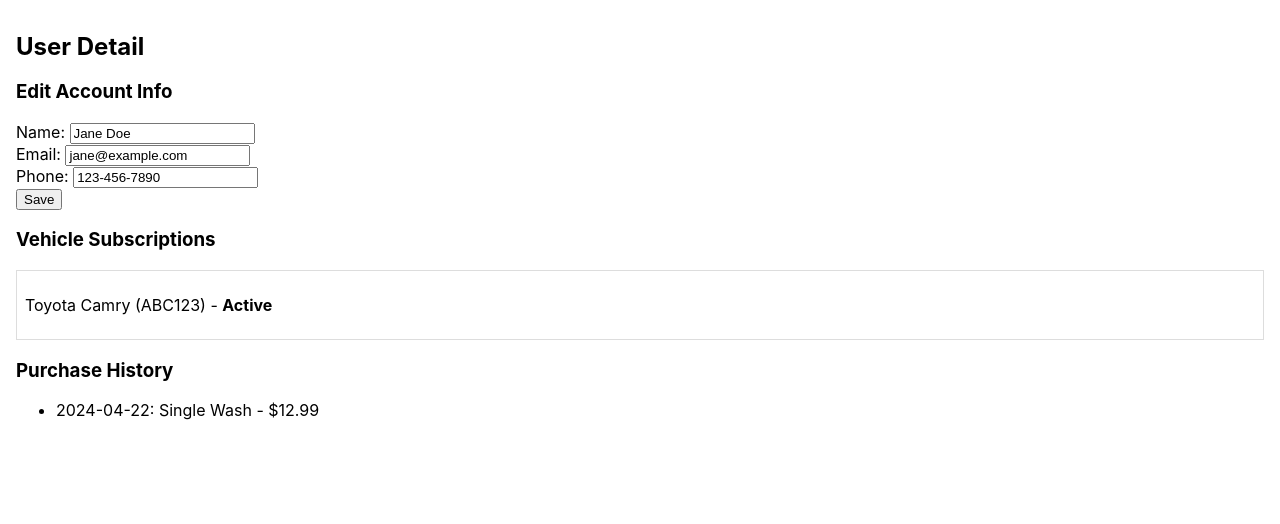
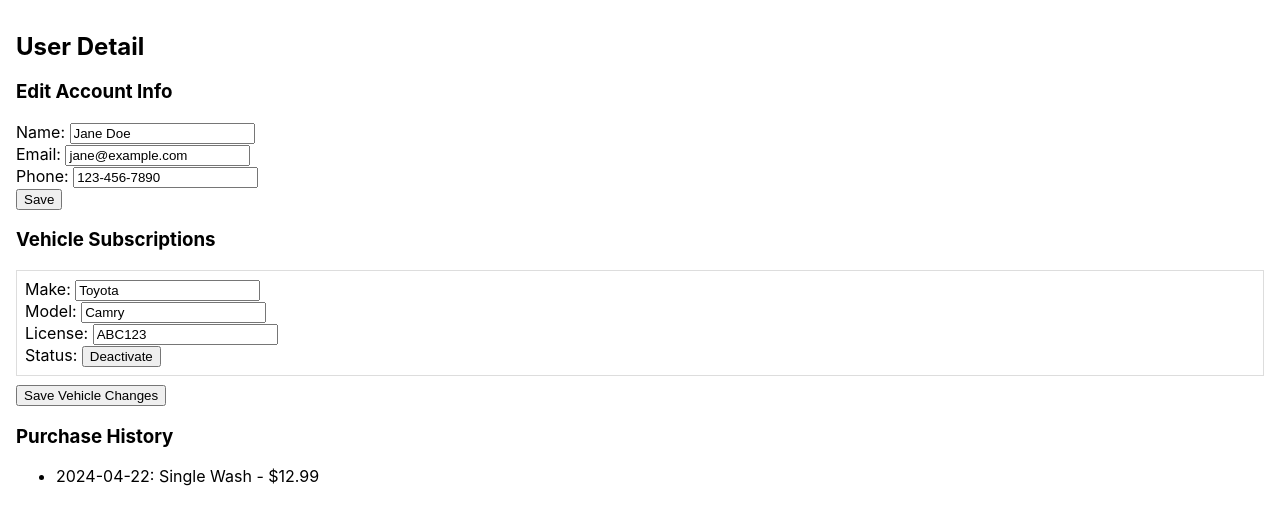
Before and after one commit to ciromuanya/amp-csr-portal, a React (Create React App) app: page /user/1 in a window 1280 px wide. Shown: the top 524 px of the page. Built offline with nearby package versions, Linux system fonts and the light colour scheme.

Commit message:
Refactor SubscriptionEditor to manage vehicle data with local state and enable editing functionality

```diff
--- a/src/components/SubscriptionEditor.js
+++ b/src/components/SubscriptionEditor.js
@@ -1,17 +1,70 @@
-import React from "react";
+import React, { useState } from "react";
 
-function SubscriptionEditor({ user }) {
+function SubscriptionEditor({ user, setUsers }) {
+  const [vehicles, setVehicles] = useState(user.vehicles);
+
+  const handleChange = (index, e) => {
+    const updated = [...vehicles];
+    updated[index] = { ...updated[index], [e.target.name]: e.target.value };
+    setVehicles(updated);
+  };
+
+  const handleToggleActive = (index) => {
+    const updated = [...vehicles];
+    updated[index].active = !updated[index].active;
+    setVehicles(updated);
+  };
+
+  const handleSave = () => {
+    setUsers((prevUsers) =>
+      prevUsers.map((u) =>
+        u.id === user.id ? { ...u, vehicles } : u
+      )
+    );
+    alert("Vehicle info updated!");
+  };
+
   return (
     <div>
       <h3>Vehicle Subscriptions</h3>
-      {user.vehicles.map((vehicle) => (
-        <div key={vehicle.id} style={{ border: '1px solid #ddd', padding: '0.5rem', marginBottom: '0.5rem' }}>
-          <p>
-            {vehicle.make} {vehicle.model} ({vehicle.license}) -{' '}
-            <strong>{vehicle.active ? "Active" : "Inactive"}</strong>
-          </p>
+      {vehicles.map((vehicle, index) => (
+        <div
+          key={vehicle.id}
+          style={{ border: "1px solid #ddd", padding: "0.5rem", marginBottom: "0.5rem" }}
+        >
+          <div>
+            <label>Make: </label>
+            <input
+              name="make"
+              value={vehicle.make}
+              onChange={(e) => handleChange(index, e)}
+            />
+          </div>
+          <div>
+            <label>Model: </label>
+            <input
+              name="model"
+              value={vehicle.model}
+              onChange={(e) => handleChange(index, e)}
+            />
+          </div>
+          <div>
+            <label>License: </label>
+            <input
+              name="license"
+              value={vehicle.license}
+              onChange={(e) => handleChange(index, e)}
+            />
+          </div>
+          <div>
+            <label>Status: </label>
+            <button type="button" onClick={() => handleToggleActive(index)}>
+              {vehicle.active ? "Deactivate" : "Activate"}
+            </button>
+          </div>
         </div>
       ))}
+      <button onClick={handleSave}>Save Vehicle Changes</button>
     </div>
   );
 }
```
